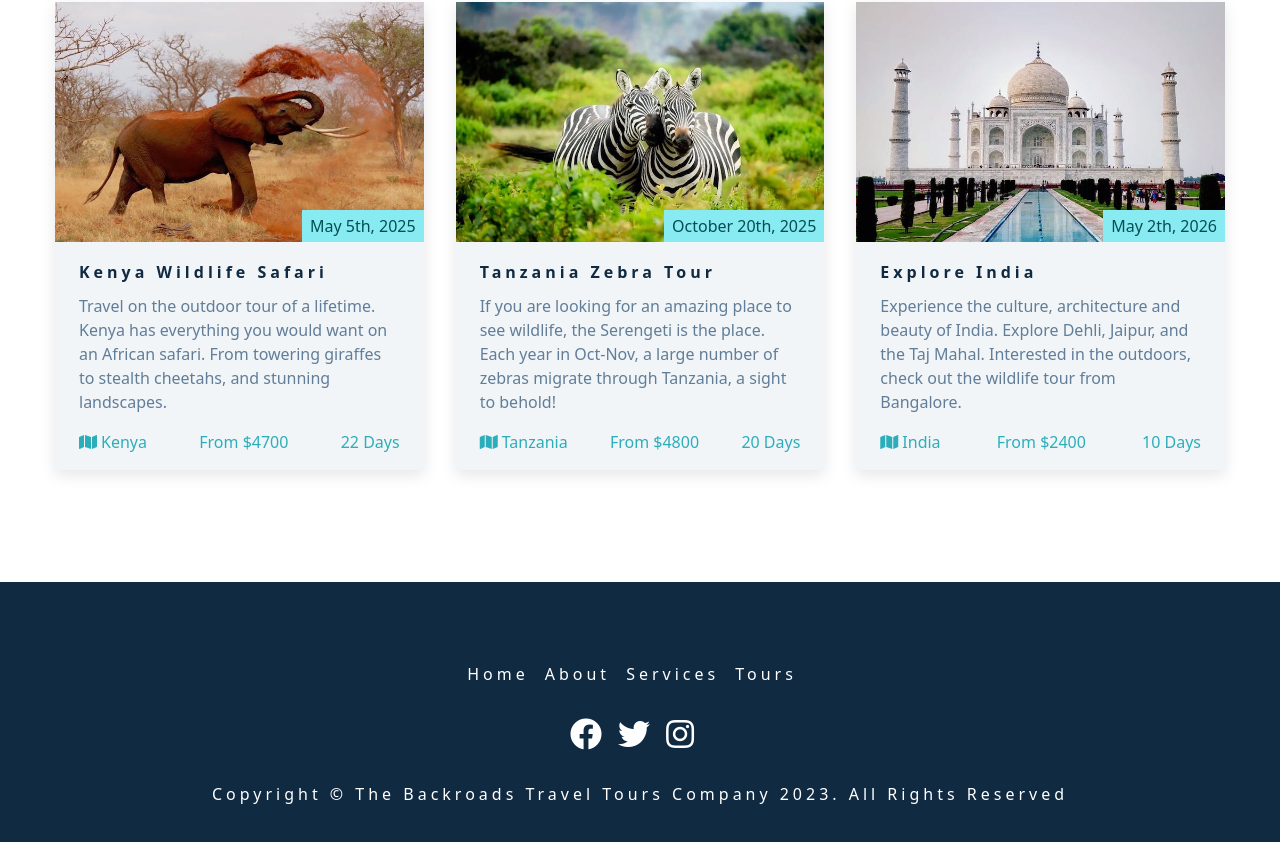
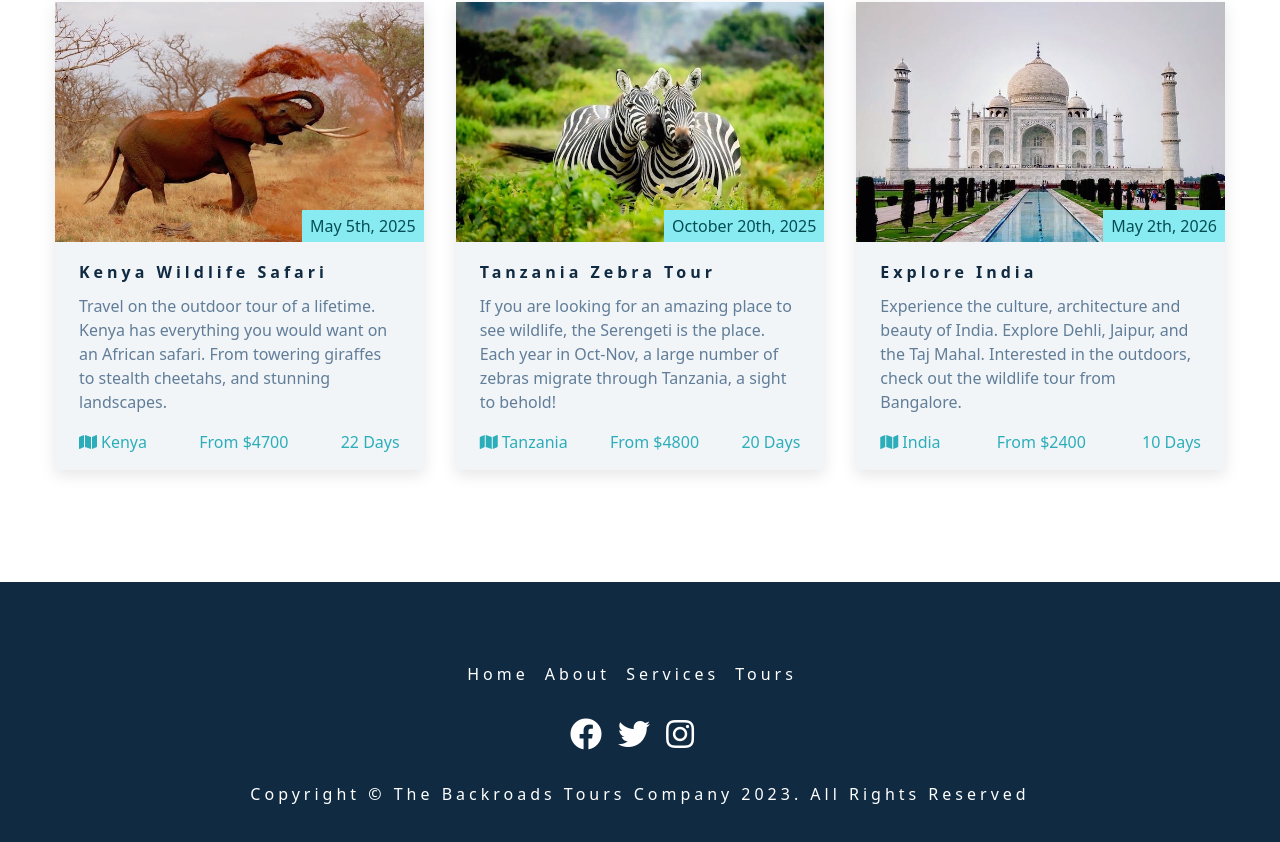
Before and after one commit to swanmac/backroads-tours, a React (Create React App) app: page / in a window 1280 px wide. Shown: the part 2585-3427 px from the top of the page. Built offline with nearby package versions, Linux system fonts and the light colour scheme.

Commit message:
update footer

```diff
--- a/src/components/Footer.js
+++ b/src/components/Footer.js
@@ -11,7 +11,7 @@ const Footer = () => {
         })}
       </ul>
       <p className='copyright'>
-        copyright &copy; The Backroads Travel Tours Company
+        copyright &copy; The Backroads Tours Company
         <span id='date'>{new Date().getFullYear()}</span>. all rights reserved
       </p>
     </footer>
```
